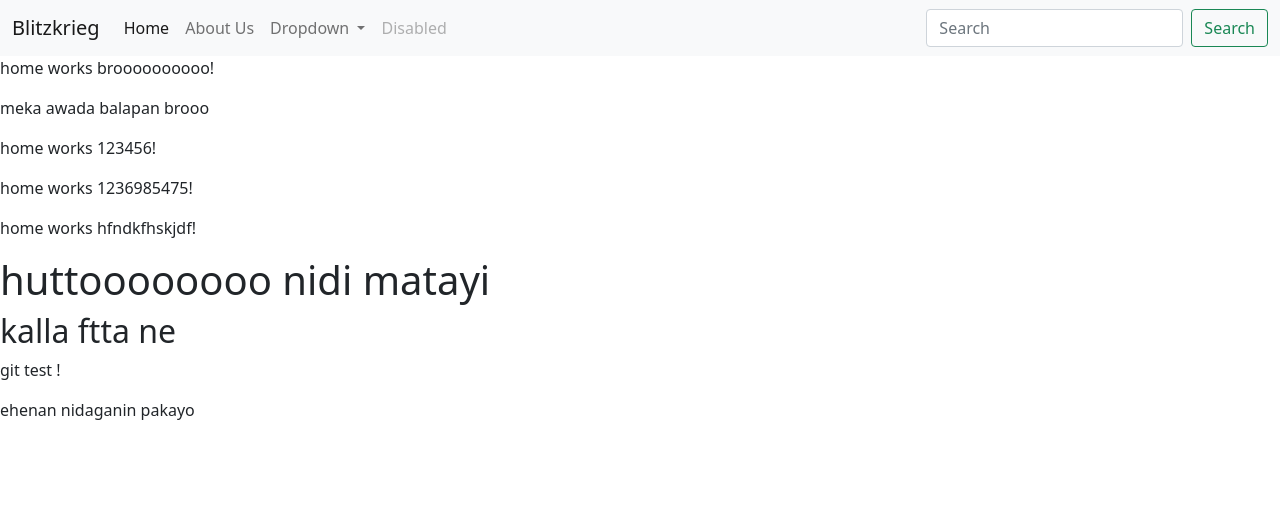
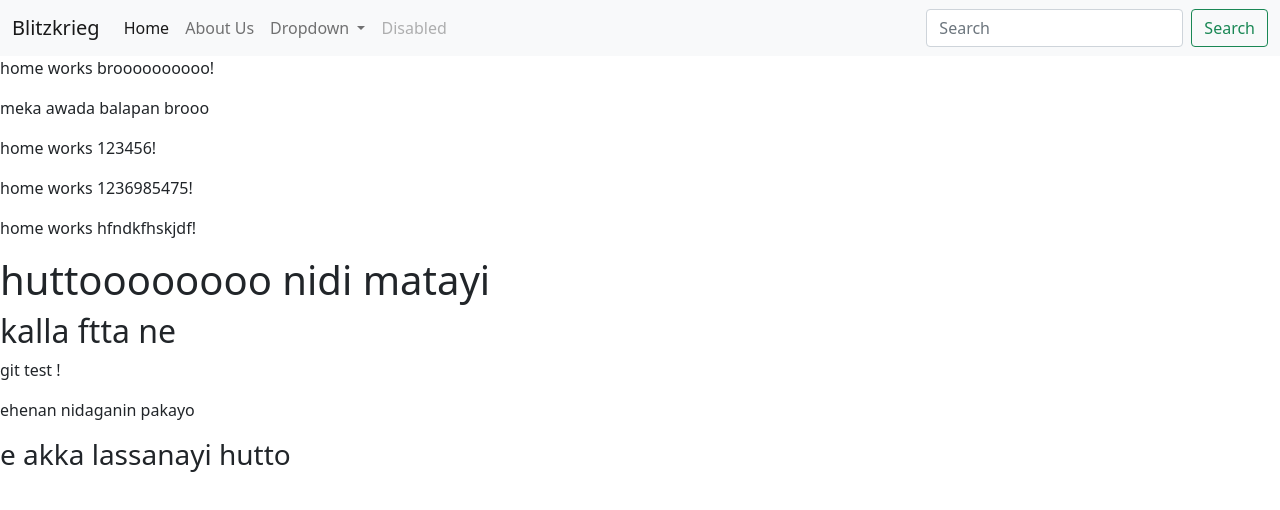
Before and after one commit to buddhiridmal/webAngular, an Angular app: page / in a window 1280 px wide. Shown: the top 510 px of the page. Built offline with nearby package versions, Linux system fonts and the light colour scheme.

Commit message:
home update 222

```diff
--- a/src/app/home/home.component.html
+++ b/src/app/home/home.component.html
@@ -7,3 +7,4 @@
 <h2> kalla ftta ne</h2>
 <p>git test !</p>
 <p>ehenan nidaganin pakayo</p>
+<h3>e akka lassanayi hutto</h3>
```
